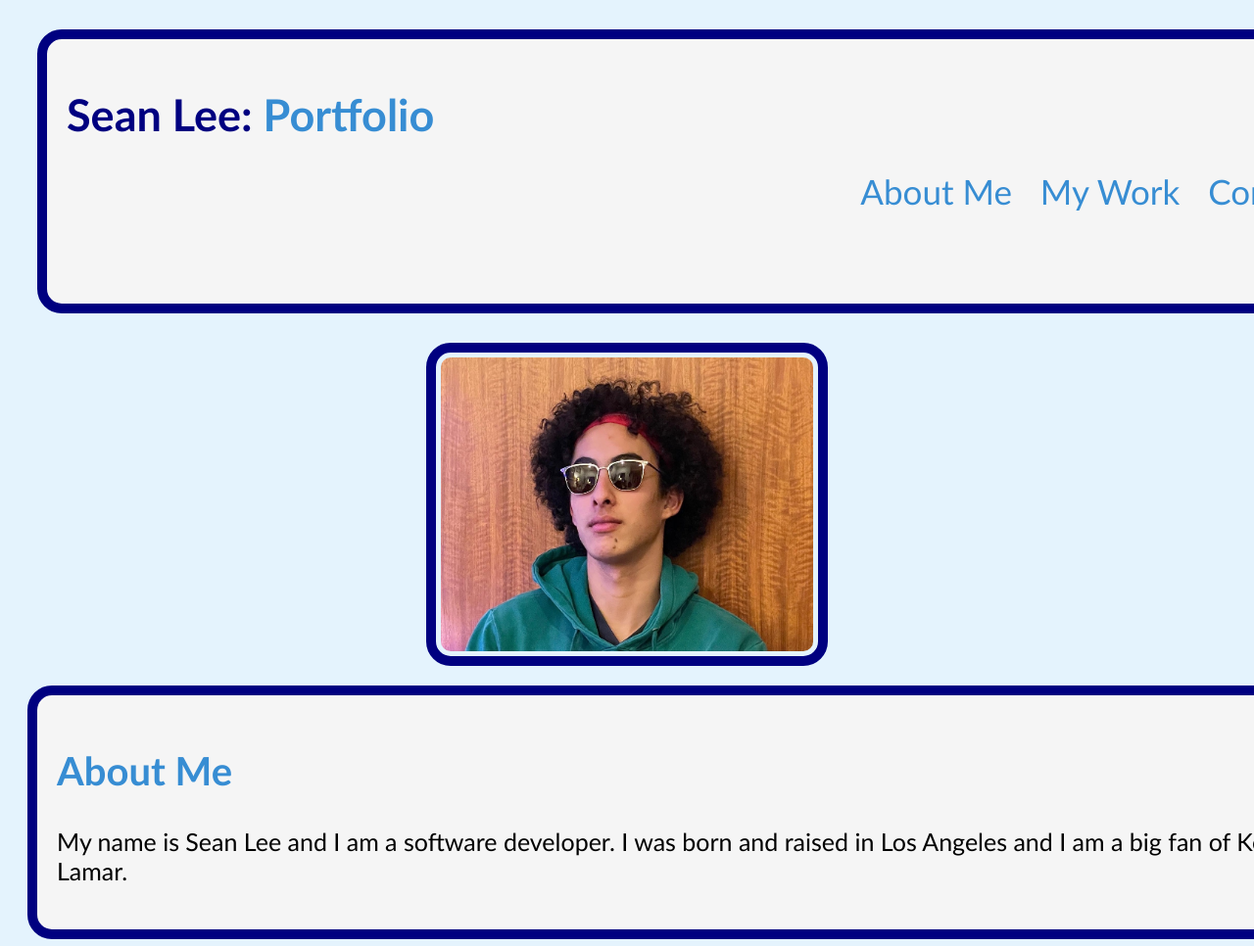
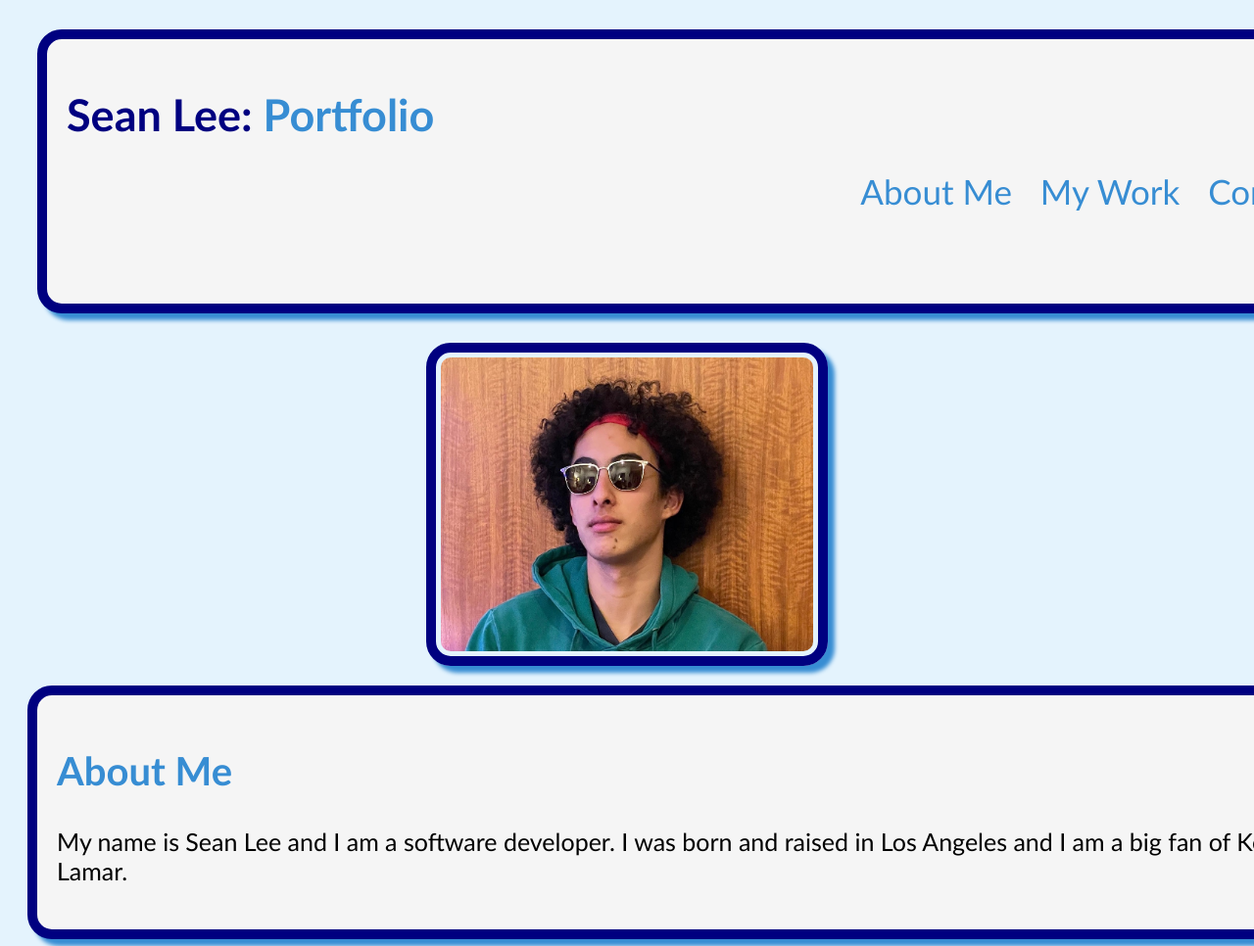
Before and after one commit to SeanLee-17/Portfolio-Draft, a plain HTML site: page index.html in a window 1280 px wide. Shown: the top 966 px of the page at 98% size. Drawn offline with Linux system fonts and the light colour scheme.

Commit message:
Added shadow effects to boxes

```diff
--- a/style.css
+++ b/style.css
@@ -17,6 +17,7 @@ header {
     margin: 30px;
     height: 230px;
     width: 1376px;
+    box-shadow: 7px 7px 4px var(--medium);
 }
 
 header h1 {
@@ -67,6 +68,7 @@ a:hover {
     width: 380px;
     border: 10px solid var(--dark);
     border-radius: 25px;
+    box-shadow: 7px 7px 4px var(--medium);
 }
 
 .boxes {
@@ -77,6 +79,7 @@ a:hover {
     padding: 20px;
     border: 10px solid var(--dark);
     border-radius: 25px;
+    box-shadow: 7px 7px 4px var(--medium);
     clear: both;
     float: left;
     height: 100%;
```
